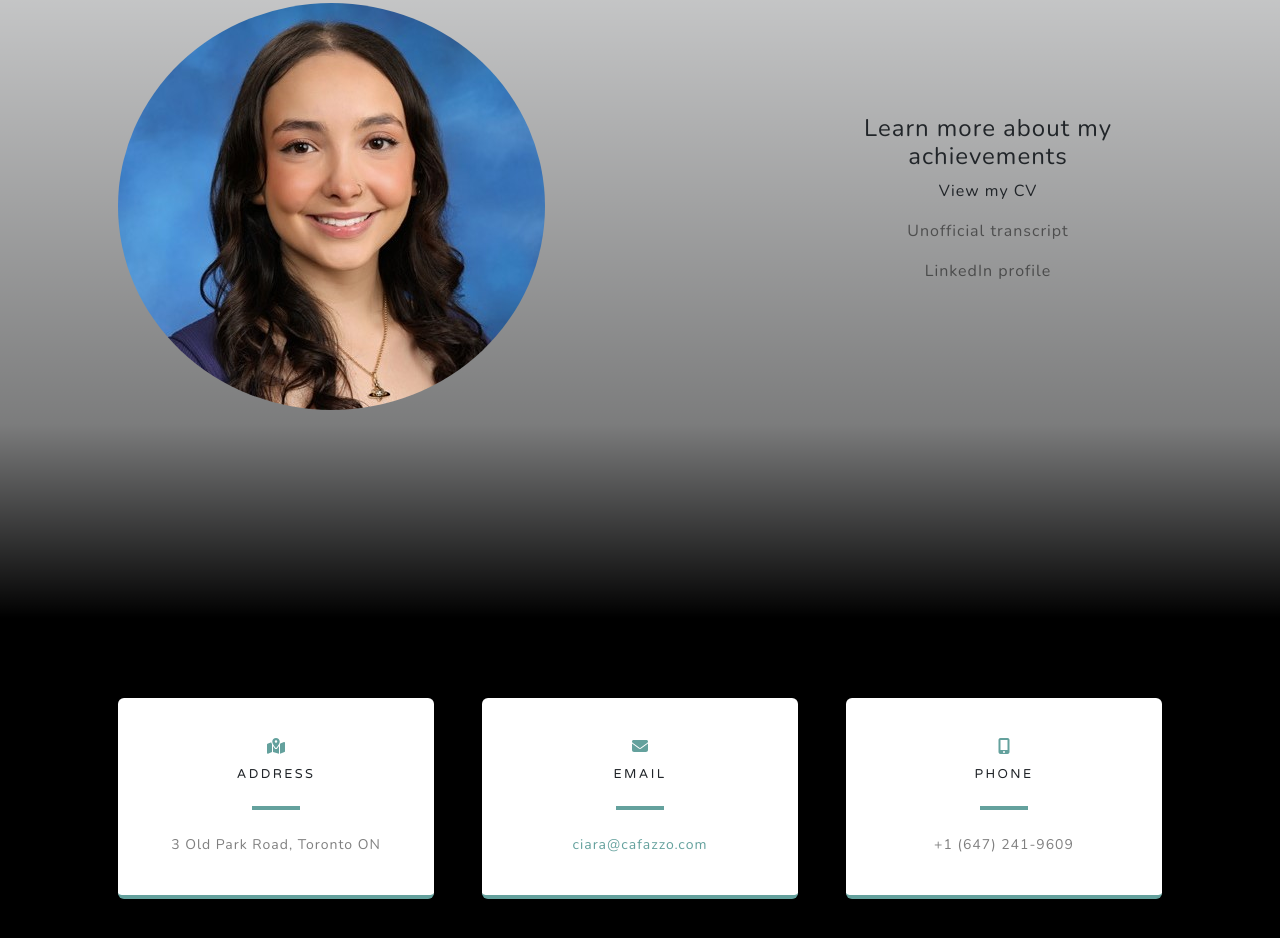
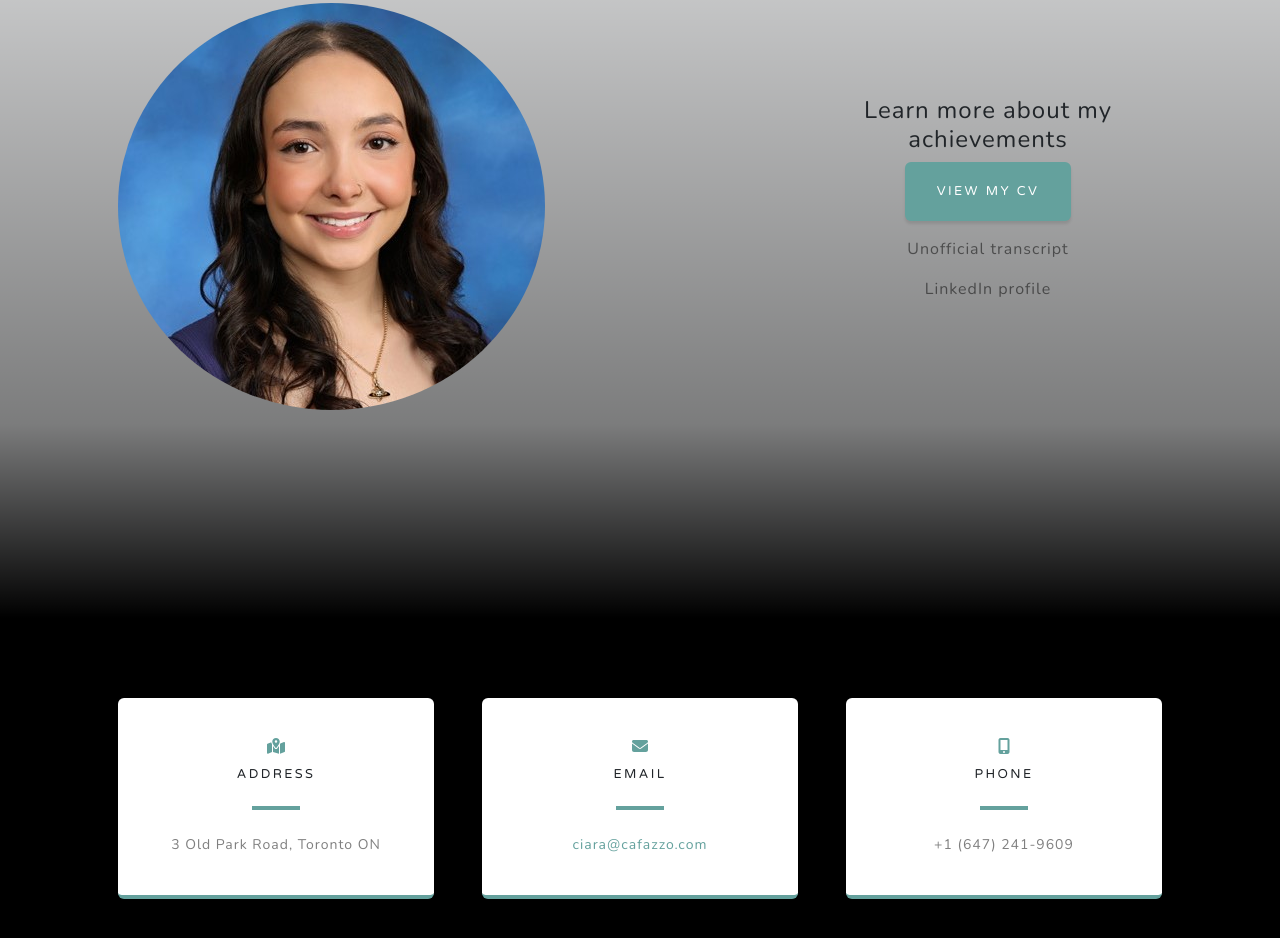
Before and after one commit to algonick/ciara, a plain HTML site: page index.html in a window 1280 px wide. Shown: the part 2635-3573 px from the top of the page. Drawn offline with nearby package versions, Linux system fonts and the light colour scheme.

Commit message:
Update index.html

```diff
--- a/index.html
+++ b/index.html
@@ -139,9 +139,9 @@
                     <div class="col-xl-4 col-lg-5">
                         <div class="featured-text text-center text-lg-left">
                             <h4>Learn more about my achievements</h4>
-							<p class="text-black-50><a class="btn btn-primary" href="pdfs/ciaraCV2024.pdf" target="_blank">View my CV</a></p>
-							<p><a class="text-black-50 href="pdfs/CCafazzo-UnofficialTranscriptJan2025.pdf" target="_blank">Unofficial transcript</a></p>
-                            <p><a class="text-black-50 href="https://www.linkedin.com/in/ciaracafazzo/" target="_blank">LinkedIn profile</a></p>
+							<p class="text-black-50"><a class="btn btn-primary" href="pdfs/ciaraCV2024.pdf" target="_blank">View my CV</a></p>
+							<p><a class="text-black-50" href="pdfs/CCafazzo-UnofficialTranscriptJan2025.pdf" target="_blank">Unofficial transcript</a></p>
+                            <p><a class="text-black-50" href="https://www.linkedin.com/in/ciaracafazzo/" target="_blank">LinkedIn profile</a></p>
                         </div>
                     </div>
                 </div>
```
